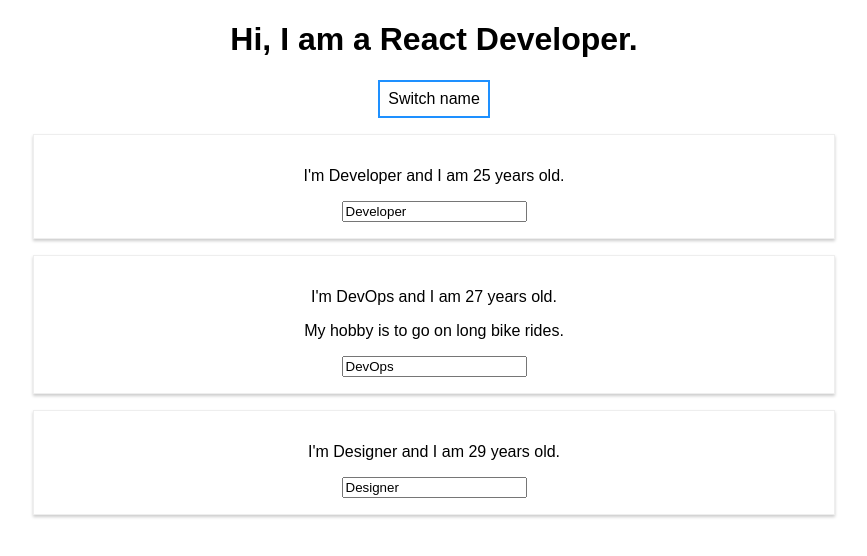
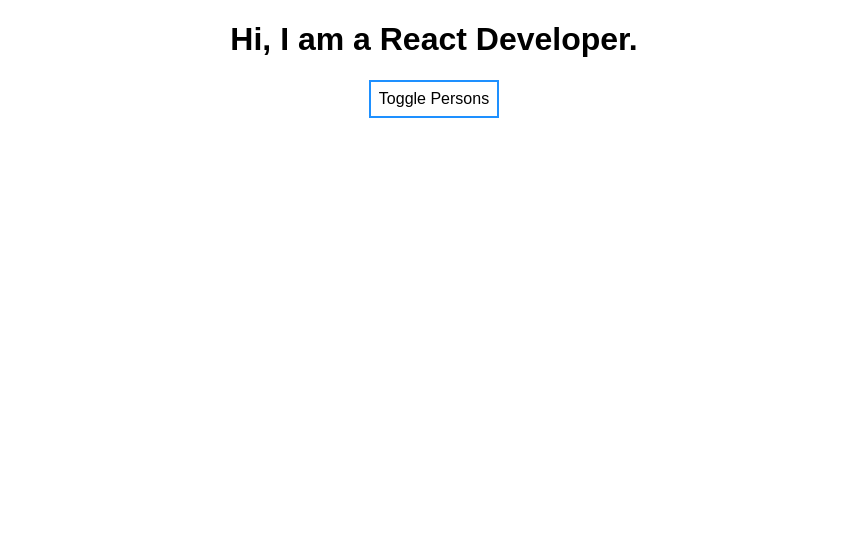
Before and after one commit to vishal2599/react-app, a React (Create React App) app: page / in a window 1280 px wide. Shown: the top 556 px of the page, without its empty margins (206-1073 px from the left). Built offline with nearby package versions, Linux system fonts and the light colour scheme.

Commit message:
4.5 Outputting Lists

```diff
--- a/src/App.js
+++ b/src/App.js
@@ -1,63 +1,72 @@
-import React, { Component } from 'react';
-import './App.css';
-import Person from './Person/Person';
+import React, { Component } from "react";
+import "./App.css";
+import Person from "./Person/Person";
 
 class App extends Component {
   state = {
-    persons : [
-      { name: 'Developer', age: 25 },
-      { name: 'DevOps', age: 27 },
-      { name: 'Designer', age: 29 }
+    persons: [
+      { name: "Developer", age: 25 },
+      { name: "DevOps", age: 27 },
+      { name: "Designer", age: 29 },
     ],
-    otherState: 'some other value'
-  }
+    otherState: "some other value",
+    showPersons: false,
+  };
 
   switchNameHandler = (newName) => {
     // NEVER DO THIS:  this.state.persons[0].name = 'Project Manager';
-    this.setState({persons:[
+    this.setState({
+      persons: [
         { name: newName, age: 25 },
-        { name: 'Sumit', age: 27 },
-        { name: 'Rattan', age: 35 }
-      ]
+        { name: "Sumit", age: 27 },
+        { name: "Rattan", age: 35 },
+      ],
     });
-  }
+  };
 
-  nameChangedHandler = event =>{
-    this.setState({persons:[
-      { name: 'Vish!', age: 25 },
-      { name: event.target.value, age: 27 },
-      { name: 'Rattan', age: 35 }
-    ]
-  });
+  nameChangedHandler = (event) => {
+    this.setState({
+      persons: [
+        { name: "Vish!", age: 25 },
+        { name: event.target.value, age: 27 },
+        { name: "Rattan", age: 35 },
+      ],
+    });
+  };
+  togglePersonsHandler = () => {
+    const doesShow = this.state.showPersons;
+    this.setState({showPersons: !doesShow});
   };
 
   render() {
     const style = {
-      backgroundColor: '#fff',
-      font: 'inherit',
-      border: '2px solid dodgerblue',
-      padding: '8px',
-      cursor: 'pointer'
+      backgroundColor: "#fff",
+      font: "inherit",
+      border: "2px solid dodgerblue",
+      padding: "8px",
+      cursor: "pointer",
+    };
+
+    let persons = null;
+
+    if( this.state.showPersons ){
+      persons = (
+        <div>
+        {this.state.persons.map(person => {
+          return <Person
+          name={person.name}
+          age={person.age} />
+        })};
+          </div>
+      );
     }
     return (
       <div className="App">
         <h1>Hi, I am a React Developer.</h1>
-        <button
-        onClick={() => this.switchNameHandler('Vishu')}
-        style={style}>Switch name</button>
-        <Person
-        name={this.state.persons[0].name}
-        age={this.state.persons[0].age}/>
-
-        <Person
-        name={this.state.persons[1].name}
-        age={this.state.persons[1].age}
-        click={this.switchNameHandler.bind(this, 'Vishal Singh')}
-        changed={this.nameChangedHandler}> My hobby is to go on long bike rides. </Person>
-
-        <Person
-        name={this.state.persons[2].name}
-        age={this.state.persons[2].age} />
+        <button onClick={this.togglePersonsHandler} style={style}>
+          Toggle Persons
+        </button>
+        {persons}
       </div>
     );
     // return React.createElement('div',  {className: 'App'}, React.createElement('h1', null, 'Does this work now?'));
```
